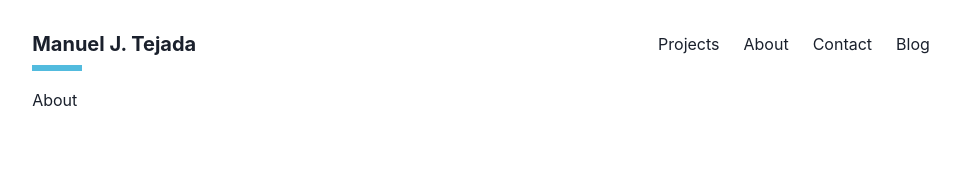
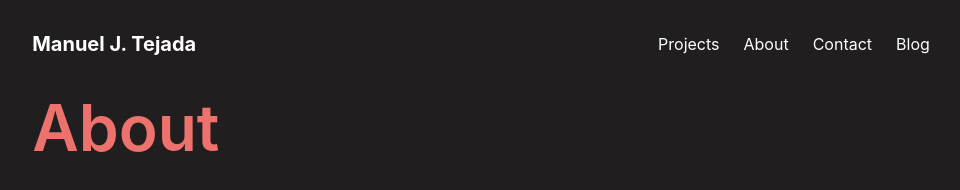
Before and after one commit to manueljtejada/website, a Gatsby site: page /about in a window 1280 px wide. Shown: the whole page, without its empty margins (159-1119 px from the left). Built offline with nearby package versions, Linux system fonts and the light colour scheme; Gatsby itself is replaced by a stand-in of ours.

Commit message:
Adds dark mode support

```diff
--- a/gatsby-browser.js
+++ b/gatsby-browser.js
@@ -1,15 +1,23 @@
 import React from "react";
-import { ThemeProvider } from "styled-components";
 
-import theme, { GlobalStyle } from "./src/components/ui/theme";
+import { GlobalStyle } from "./src/components/ui/theme";
 import Layout from "./src/components/Layout";
+import { DarkModeProvider } from "./src/hooks/useDarkMode";
 
-export const wrapRootElement = ({ element }) => (
-  <ThemeProvider theme={theme}>
-    <GlobalStyle />
-    {element}
-  </ThemeProvider>
-);
+const App = ({ element }) => {
+  return (
+    <DarkModeProvider>
+      <GlobalStyle />
+      {element}
+    </DarkModeProvider>
+  );
+};
+
+const Wrapper = ({ element }) => {
+  return <App element={element} />;
+};
+
+export const wrapRootElement = Wrapper;
 
 export const wrapPageElement = ({ element, props }) => {
   const { path } = props;
--- a/src/components/ui/theme.tsx
+++ b/src/components/ui/theme.tsx
@@ -1,24 +1,46 @@
 import { createGlobalStyle } from "styled-components";
 import reset from "styled-reset";
 
+const base = {
+  space: [0, 4, 8, 16, 32, 64, 128, 256, 512],
+};
+
+export const lightTheme = {
+  ...base,
+  colors: {
+    primary: "#52BBDE",
+    secondary: "#ED726D",
+    background: "#fff",
+    contrast: "#000",
+    grayLight: "#666666",
+    grayLighter: "#F2F2F2",
+  },
+};
+
+export const darkTheme = {
+  ...base,
+  colors: {
+    primary: "#52BBDE",
+    secondary: "#ED726D",
+    background: "#201E1E",
+    contrast: "#fff",
+    grayLight: "#666666",
+    grayLighter: "#F2F2F2",
+  },
+};
+
 export default {
   colors: {
-    primary: {
-      main: "#52BBDE",
-    },
-    secondary: {
-      main: "#ED726D",
-      dark: "#E66E6A",
-    },
+    primary: "#52BBDE",
+    secondary: "#ED726D",
+    // secondary: {
+    //   main: "",
+    //   dark: "#E66E6A",
+    // },
     white: "#fff",
     black: "#000",
-    gray: {
-      light: "#fafafa",
-    },
-    text: {
-      primary: "#000",
-      secondary: "#666666",
-    },
+    grayLight: "#666666",
+    grayLighter: "#F2F2F2",
   },
 };
 
@@ -28,15 +50,55 @@
   *, *:before, *:after {
     box-sizing: border-box;
   }
+
   html {
     box-sizing: border-box;
-    scroll-behavior: smooth;
     font-family: -apple-system, Roboto, sans-serif, serif;
     font-size: 16px;
-    color: #1a202c;
   }
+
   body {
+    font-size: 16px;
     line-height: 1.5;
     letter-spacing: 0;
+    background-color: ${(props) => props.theme.colors.background};
+    color: ${(props) => props.theme.colors.contrast};
+    transition: background-color 0.3s;
+  }
+
+  h1 {
+    font-size: 4em;
+    font-weight: 600;
+    color: ${(props) => props.theme.colors.secondary};
+    line-height: 1.25;
+    margin-bottom: 1.25rem;
+  }
+
+  /* h2 {
+
+  } */
+
+  h3 {
+    font-size: 2em;
+    font-weight: 800;
+    line-height: 1.25;
+    margin-bottom: 1.25em;
+  }
+
+  h4 {
+    font-size: 1.5em;
+    font-weight: 800;
+    line-height: 1.25;
+    margin-bottom: 1.25em;
+  }
+
+  h6 {
+    color: ${(props) => props.theme.colors.secondary};
+    font-size: 0.875em;
+    font-weight: bold;
+    line-height: 1;
+    letter-spacing: 1px;
+    margin-bottom: 1em;
+    text-transform: uppercase;
   }
 `;
--- /dev/null
+++ b/src/hooks/useDarkMode.tsx
@@ -0,0 +1,62 @@
+import React, { useContext, useEffect, useState } from "react";
+import { ThemeProvider } from "styled-components";
+import { lightTheme, darkTheme } from "../components/ui/theme";
+
+type ThemeMode = "light" | "dark";
+
+type DarkModeContextType = {
+  theme: ThemeMode;
+  toggleTheme: () => void;
+};
+
+const DarkModeContext = React.createContext<DarkModeContextType>({
+  theme: "light",
+  toggleTheme: () => {
+    console.warn("toggleTheme not overriden");
+  },
+});
+
+export const DarkModeProvider: React.FC = (props) => {
+  const [theme, setThemeState] = useState<ThemeMode>();
+  const [componentMounted, setComponentMounted] = useState(false);
+
+  const setMode = (mode: ThemeMode) => {
+    window.localStorage.setItem("theme", mode);
+    setThemeState(mode);
+  };
+
+  const toggleTheme = () => {
+    if (theme === "light") {
+      setMode("dark");
+    } else {
+      setMode("light");
+    }
+  };
+
+  useEffect(() => {
+    const localTheme = window.localStorage.getItem("theme") as ThemeMode;
+    if (localTheme) {
+      setThemeState(localTheme);
+    } else {
+      setMode("light");
+    }
+    setComponentMounted(true);
+  }, []);
+
+  const themeMode = theme !== "light" ? lightTheme : darkTheme;
+
+  return (
+    <DarkModeContext.Provider value={{ theme: theme || "light", toggleTheme }}>
+      <ThemeProvider theme={themeMode}>
+      {props.children}
+      </ThemeProvider>
+    </DarkModeContext.Provider>
+  );
+};
+
+const useDarkMode = () => {
+  const { theme, toggleTheme } = useContext(DarkModeContext);
+  return { theme, toggleTheme };
+};
+
+export default useDarkMode;
```
Also changed, not shown: package.json (+6 -1 lines), src/components/DarkModeToggle.tsx (added, +26 -0 lines), 1 other file.
